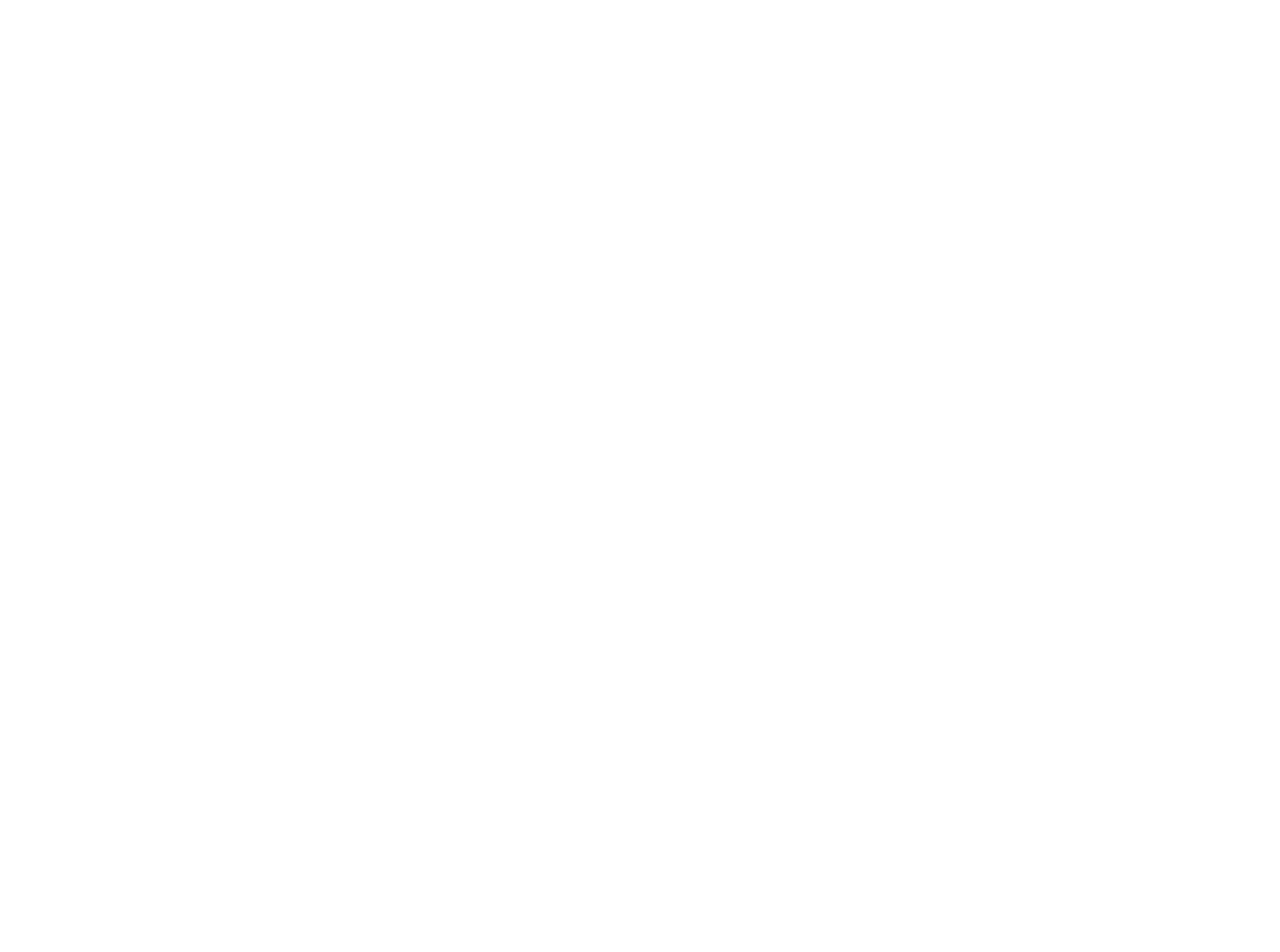
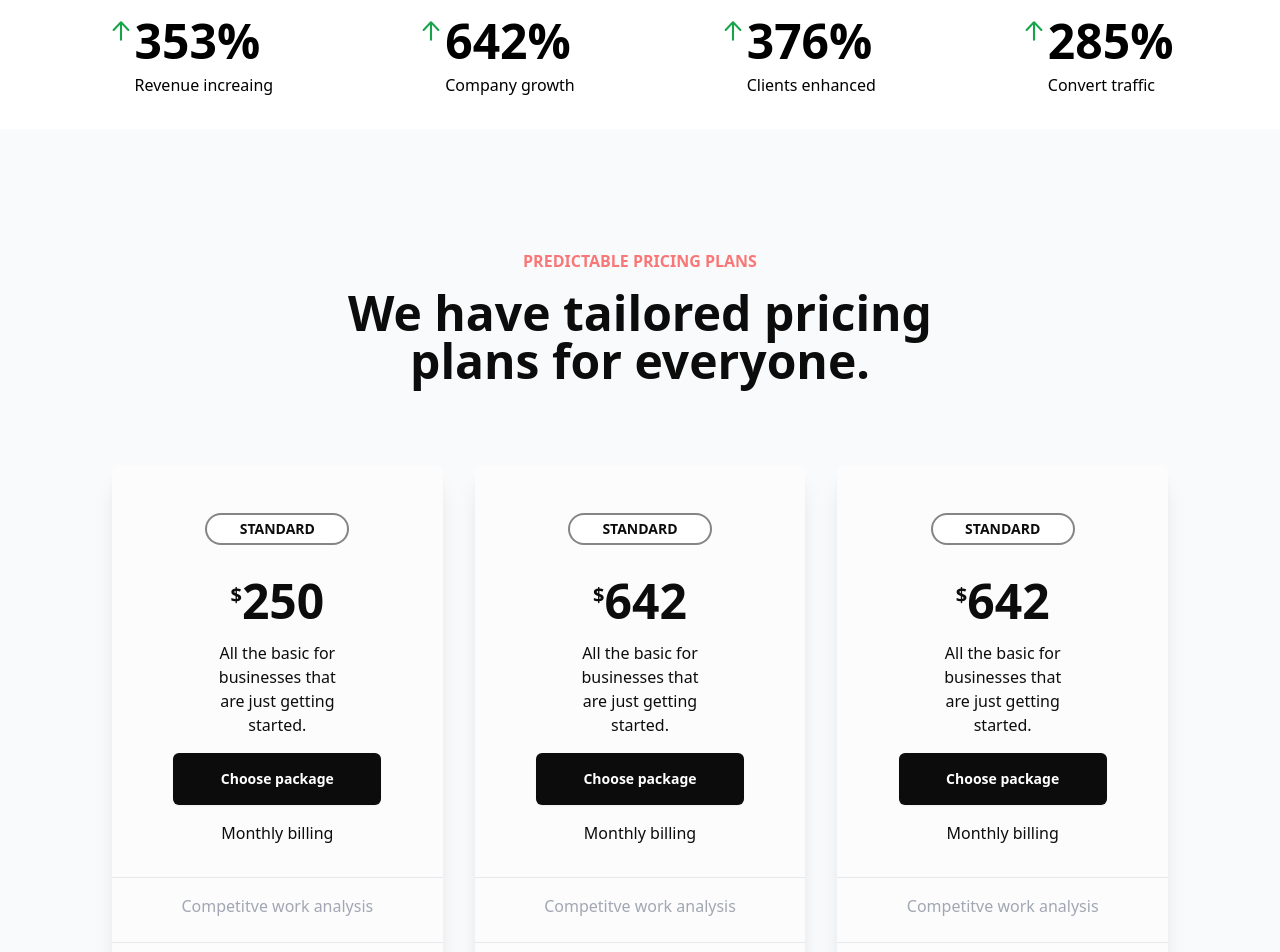
Before and after one commit to shemnduati/Marketo, a React (Vite) app: page / in a window 1280 px wide. Shown: the part 3940-4892 px from the top of the page. Before the commit the page ends 3925 px from the top, so only its background shows below. Built offline with nearby package versions, Linux system fonts and the light colour scheme.

Commit message:
working with the plan section

```diff
--- a/src/App.jsx
+++ b/src/App.jsx
@@ -1,7 +1,9 @@
 import About from "./components/About/About"
+import Clients from "./components/Clients/Clients"
 import Companies from "./components/Companies/Companies"
 import Hero from "./components/Hero/Hero"
 import Navbar from "./components/Navbar/Navbar"
+import Plans from "./components/Plans/Plans"
 import Products from "./components/Products/Products"
 import Slider from "./components/Slider/Slider"
 import Starategy from "./components/Strategy/Starategy"
@@ -19,6 +21,8 @@
       <Slider />
       <Products />
       <Starategy />
+      <Clients />
+      <Plans />
     </main>
     </>
   )
--- /dev/null
+++ b/src/components/Clients/Clients.jsx
@@ -0,0 +1,41 @@
+import React from 'react';
+import { ArrowUpIcon } from '@heroicons/react/20/solid';
+
+const Clients = () => {
+  return (
+    <section className='py-8'>
+        <div className='flex gap-36  items-center justify-center'>
+            <div className='flex'>
+                <ArrowUpIcon className="size-7 fill-green-600" />
+                <div className='flex flex-col space-y-2'>
+                    <h1 className='text-5xl font-bold'>353%</h1>
+                    <h4>Revenue increaing</h4>
+                </div>
+            </div>
+            <div className='flex'>
+                <ArrowUpIcon className="size-7 fill-green-600" />
+                <div className='flex flex-col space-y-2'>
+                <h1 className='text-5xl font-bold'>642%</h1>
+                <h4>Company growth</h4>
+                </div>
+            </div>
+            <div className='flex'>
+                <ArrowUpIcon className="size-7 fill-green-600" />
+                <div className='flex flex-col space-y-2'>
+                <h1 className='text-5xl font-bold'>376%</h1>
+                <h4>Clients enhanced</h4>
+                </div>
+            </div>
+            <div className='flex'>
+                <ArrowUpIcon className="size-7 fill-green-600" />
+                <div className='flex flex-col space-y-2'>
+                <h1 className='text-5xl font-bold'>285%</h1>
+                <h4>Convert traffic</h4>
+                </div>
+            </div>
+        </div>
+    </section>
+  )
+}
+
+export default Clients
--- a/src/components/Plans/Plans.jsx
+++ b/src/components/Plans/Plans.jsx
@@ -2,7 +2,67 @@
 
 const Plans = () => {
   return (
-    <div>Plans</div>
+    <section className='bg-gray-50 opacity-95'>
+      <div className='container w-full space-y-10 gap-18 items-center  justify-center py-28 '>
+        <div className='flex flex-col items-center '>
+          <h2 className='font-semibold text-red-400 py-2'>PREDICTABLE PRICING PLANS</h2>
+          <h2 className='text-center font-bold text-5xl py-2 '> We have tailored pricing<br /> plans for everyone.</h2>
+        </div>
+        <div className='flex gap-8 p-8 '>
+          <div className='flex flex-col py-8 rounded-md bg-white/50  shadow-xl items-center justify-center'>
+            <button className='items-center px-1 w-36 py-1  my-4 rounded-2xl bg-white font-bold text-sm border-black/50 border-2'>STANDARD</button>
+            <h1 className='text-5xl my-4 font-semibold'>
+              <span className='text-xl font-bold align-super'>$</span>250
+            </h1>
+            <h4 className='text-center px-24 '>All the basic for businesses that are just getting started.</h4>
+            <button className="text-white items-center w-52 bg-black px-3 py-4 mt-4 text-sm font-bold rounded-md shadow-sm">
+              Choose package
+            </button>
+              <p className='p-4'>Monthly billing</p>
+              <hr className='mt-4  w-full' />
+              <h4 className='p-4 text-gray-400'>Competitve work analysis</h4>
+              <hr className='mt-2  w-full' />
+              <h4 className='p-4 text-gray-400'>Social media share audit</h4>
+              <hr className='mt-2  w-full' />
+              <h4 className='text-center p-4'><u>Get your 30 day free trial</u></h4>
+          </div>
+          <div className='flex flex-col rounded-md bg-white/50  shadow-xl items-center justify-center'>
+            <button className='items-center px-1 w-36 py-1  my-4 rounded-2xl bg-white font-bold text-sm border-black/50 border-2'>STANDARD</button>
+            <h1 className='text-5xl my-4 font-semibold'>
+              <span className='text-xl font-bold align-super'>$</span>642
+            </h1>
+            <h4 className='text-center px-24 '>All the basic for businesses that are just getting started.</h4>
+            <button className="text-white items-center w-52 bg-black px-3 py-4 mt-4 text-sm font-bold rounded-md shadow-sm">
+              Choose package
+            </button>
+              <p className='p-4'>Monthly billing</p>
+              <hr className='mt-4  w-full' />
+              <h4 className='p-4 text-gray-400'>Competitve work analysis</h4>
+              <hr className='mt-2  w-full' />
+              <h4 className='p-4 text-gray-400'>Social media share audit</h4>
+              <hr className='mt-2  w-full' />
+              <h4 className='text-center p-4'><u>Get your 30 day free trial</u></h4>
+          </div>
+          <div className='flex flex-col rounded-md bg-white/50  shadow-xl items-center justify-center'>
+            <button className='items-center px-1 w-36 py-1  my-4 rounded-2xl bg-white font-bold text-sm border-black/50 border-2'>STANDARD</button>
+            <h1 className='text-5xl my-4 font-semibold'>
+              <span className='text-xl font-bold align-super'>$</span>642
+            </h1>
+            <h4 className='text-center px-24 '>All the basic for businesses that are just getting started.</h4>
+            <button className="text-white items-center w-52 bg-black px-3 py-4 mt-4 text-sm font-bold rounded-md shadow-sm">
+              Choose package
+            </button>
+              <p className='p-4'>Monthly billing</p>
+              <hr className='mt-4  w-full' />
+              <h4 className='p-4 text-gray-400'>Competitve work analysis</h4>
+              <hr className='mt-2  w-full' />
+              <h4 className='p-4 text-gray-400'>Social media share audit</h4>
+              <hr className='mt-2  w-full' />
+              <h4 className='text-center p-4'><u>Get your 30 day free trial</u></h4>
+          </div>
+        </div>
+      </div>
+    </section>
   )
 }
 
```
